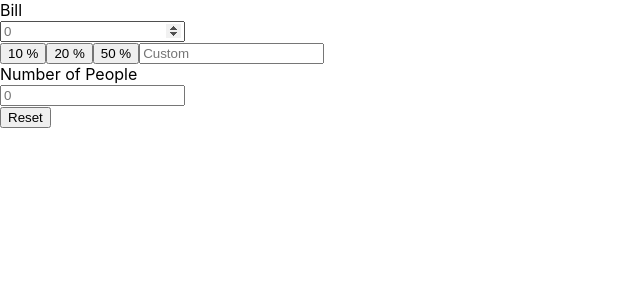
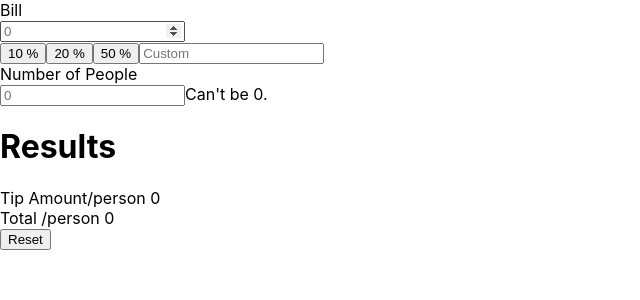
Before and after one commit to crsecu/Tip-Calculator-App, a React (Create React App) app: page / in a window 1280 px wide. Shown: the top 300 px of the page, without its empty margins (0-640 px from the left). Built offline with nearby package versions, Linux system fonts and the light colour scheme; the HTML template or start-up script is replaced by a standard one.

Commit message:
add Results component and start working on displaying calculation results

```diff
--- a/src/App.js
+++ b/src/App.js
@@ -2,6 +2,7 @@ import React, { useState, useEffect } from "react";
 import "./App.css";
 import BillDetails from "./components/billDetails";
 import Button from "./components/button";
+import Results from "./components/results";
 import { eventWrapper } from "@testing-library/user-event/dist/utils";
 
 function App() {
@@ -67,6 +68,8 @@ function App() {
     const selectedTip = bill.selectedTip;
     let tip = "";
     let tipPerPerson = "";
+    let billPerPerson = "";
+    let totalPerPerson = "";
 
     if (totalBill === undefined) {
       console.error("Total bill is missing.");
@@ -75,13 +78,15 @@ function App() {
     } else if (selectedTip === undefined) {
       console.error("Selected tip percentage is missing.");
     } else {
+      billPerPerson = totalBill / numberOfPeople; //calculate bill per person before tips
       tip = (selectedTip / 100) * totalBill; // calculate total tip
       tipPerPerson = tip / numberOfPeople; // calculate tip per person
+      totalPerPerson = billPerPerson + tipPerPerson; //calculate total per person, including tips
     }
 
     return {
-      tip: tip,
       tipPerPerson: tipPerPerson,
+      totalPerPerson: totalPerPerson,
     };
   };
 
@@ -105,6 +110,14 @@ function App() {
   }
 
   console.log("print tips", calculateTips());
+  // display results
+  const totalTips = calculateTips();
+  const displayTotalTips = totalTips.tip;
+
+  // truncate numbers to 2 decimal places
+  const displayTipPerPerson = Math.round(totalTips.tipPerPerson * 100) / 100;
+  const displayTotalPerPerson =
+    Math.round(totalTips.totalPerPerson * 100) / 100;
 
   return (
     <>
@@ -134,6 +147,7 @@ function App() {
           handleClick={(event) => {
             handleTipSelection(10, event);
             calculateTips(event);
+            setCustomTip("");
           }}
           name="selectedTip"
           value={bill.selectedTip}
@@ -143,6 +157,7 @@ function App() {
           handleClick={(event) => {
             handleTipSelection(20, event);
             calculateTips(event);
+            setCustomTip("");
           }}
           name="selectedTip"
           value={bill.selectedTip}
@@ -152,6 +167,7 @@ function App() {
           handleClick={(event) => {
             handleTipSelection(50, event);
             calculateTips(event);
+            setCustomTip("");
           }}
           name="selectedTip"
           value={bill.selectedTip}
@@ -194,11 +210,16 @@ function App() {
           handleKeyDown={(event) => {
             preventKeyPress(event);
           }}
+          handleError={bill.numberOfPeople}
         />
-        <button type="button" onClick={handleReset}>
-          Reset
-        </button>
       </form>
+      <Results
+        totalBillPerPerson={displayTotalPerPerson}
+        perPersonTip={displayTipPerPerson}
+      />
+      <button type="button" onClick={handleReset}>
+        Reset
+      </button>
     </>
   );
 }
--- a/src/components/billDetails.js
+++ b/src/components/billDetails.js
@@ -13,6 +13,7 @@ export default function BillDetails(props) {
         onChange={props.changingState}
         onKeyDown={props.handleKeyDown}
       ></input>
+      {props.handleError === "" && <span>Can't be 0.</span>}
     </div>
   );
 }
--- /dev/null
+++ b/src/components/results.js
@@ -0,0 +1,22 @@
+import React from 'react';
+
+export default function Results(props) {
+
+
+    return (
+        <div>
+            <h1>Results</h1>
+            <div>
+                <span>Tip Amount</span>
+                <span>/person </span>
+                <span> {props.perPersonTip}</span>
+            </div>
+            <div>
+                <span>Total </span>
+                <span>/person </span>
+                <span> {props.totalBillPerPerson}</span>
+            </div>
+
+        </div>
+    )
+}
```
